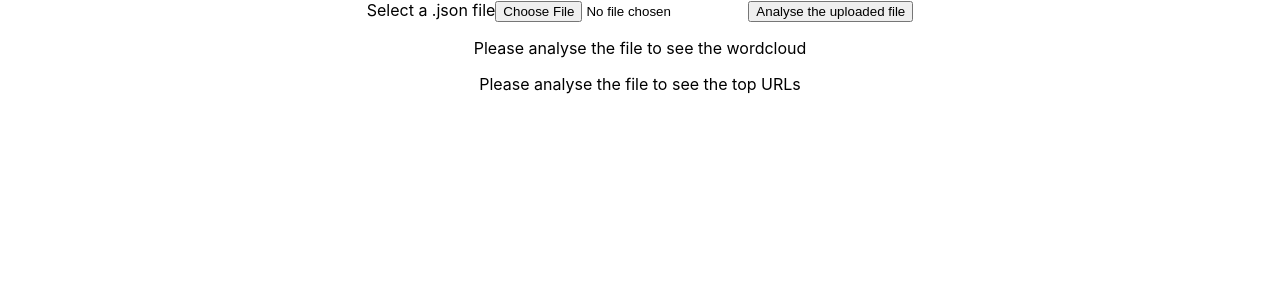
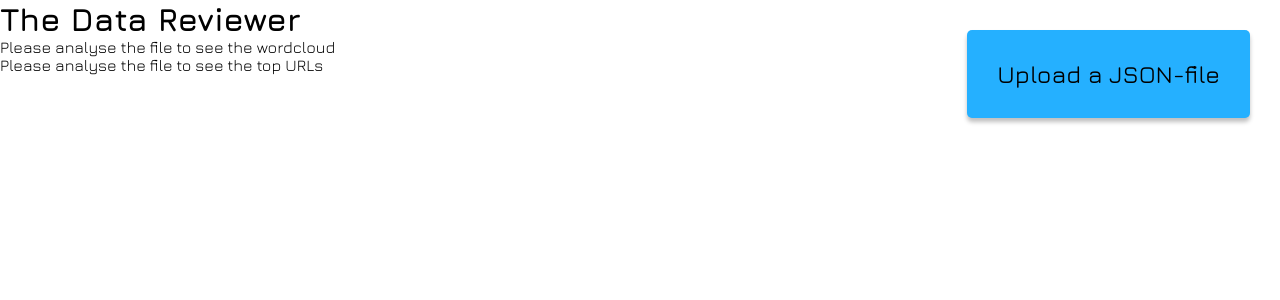
Before and after one commit to NiekRottier/Data-reviewer, a React (Create React App) app: page / in a window 1280 px wide. Shown: the top 300 px of the page. Built offline with nearby package versions, Linux system fonts and the light colour scheme.

Commit message:
Removed dedicated analyze button and styled file input

```diff
--- a/src/App.jsx
+++ b/src/App.jsx
@@ -115,6 +115,13 @@ function App() {
     }
   }
 
+  // Read the Json file when it is uploaded
+  useEffect(() => {
+    if (isFileUploaded) {
+      readJsonFile()
+    }
+  }, [isFileUploaded])
+
   // Set the Json values when the file updates
   useEffect(() => {
     if (fileJson) {
@@ -161,9 +168,9 @@ function App() {
 
   return (
     <div className="App">
-      <label htmlFor="file">Select a .json file</label>
-      <input type="file" name="file" id="fileInput" accept='.json' onChange={handleChange} />
-      <button id="upload" onClick={readJsonFile}>Analyse the uploaded file</button>
+      <h1>The Data Reviewer</h1>
+      <label htmlFor="fileInput">Upload a JSON-file</label>
+      <input type="file" id="fileInput" accept='.json' onChange={handleChange} />
 
       { TagCloudHTML }
       { topURLs }
--- a/src/styles/App.scss
+++ b/src/styles/App.scss
@@ -1,38 +1,37 @@
-.App {
-  text-align: center;
+@import url('https://fonts.googleapis.com/css2?family=Jura:wght@300;400;500;600;700&display=swap');
+
+*{
+  box-sizing: border-box;
+  margin: 0;
+  padding: 0;
+  font-family: 'Jura', sans-serif;
 }
 
-.App-logo {
-  height: 40vmin;
-  pointer-events: none;
+// Upload button
+input[type="file"] {
+  display: none;
 }
 
-@media (prefers-reduced-motion: no-preference) {
-  .App-logo {
-    animation: App-logo-spin infinite 20s linear;
+label{
+  position: absolute;
+  top: 30px;
+  right: 30px;
+  padding: 30px;
+
+  background-color: #25B0FF;
+  box-shadow: 0px 4px 4px 0px #00000040;
+  border-radius: 5px;
+
+  font-size: 24px;
+  font-weight: 500;
+
+  cursor: pointer;
+
+  &:hover{
+    background-color: #00a2ff;
+  }
+
+  &:active{
+    box-shadow: inset 0px 4px 4px 0px #00000040;
   }
 }
-
-.App-header {
-  background-color: #282c34;
-  min-height: 100vh;
-  display: flex;
-  flex-direction: column;
-  align-items: center;
-  justify-content: center;
-  font-size: calc(10px + 2vmin);
-  color: white;
-}
-
-.App-link {
-  color: #61dafb;
-}
-
-@keyframes App-logo-spin {
-  from {
-    transform: rotate(0deg);
-  }
-  to {
-    transform: rotate(360deg);
-  }
-}
```
